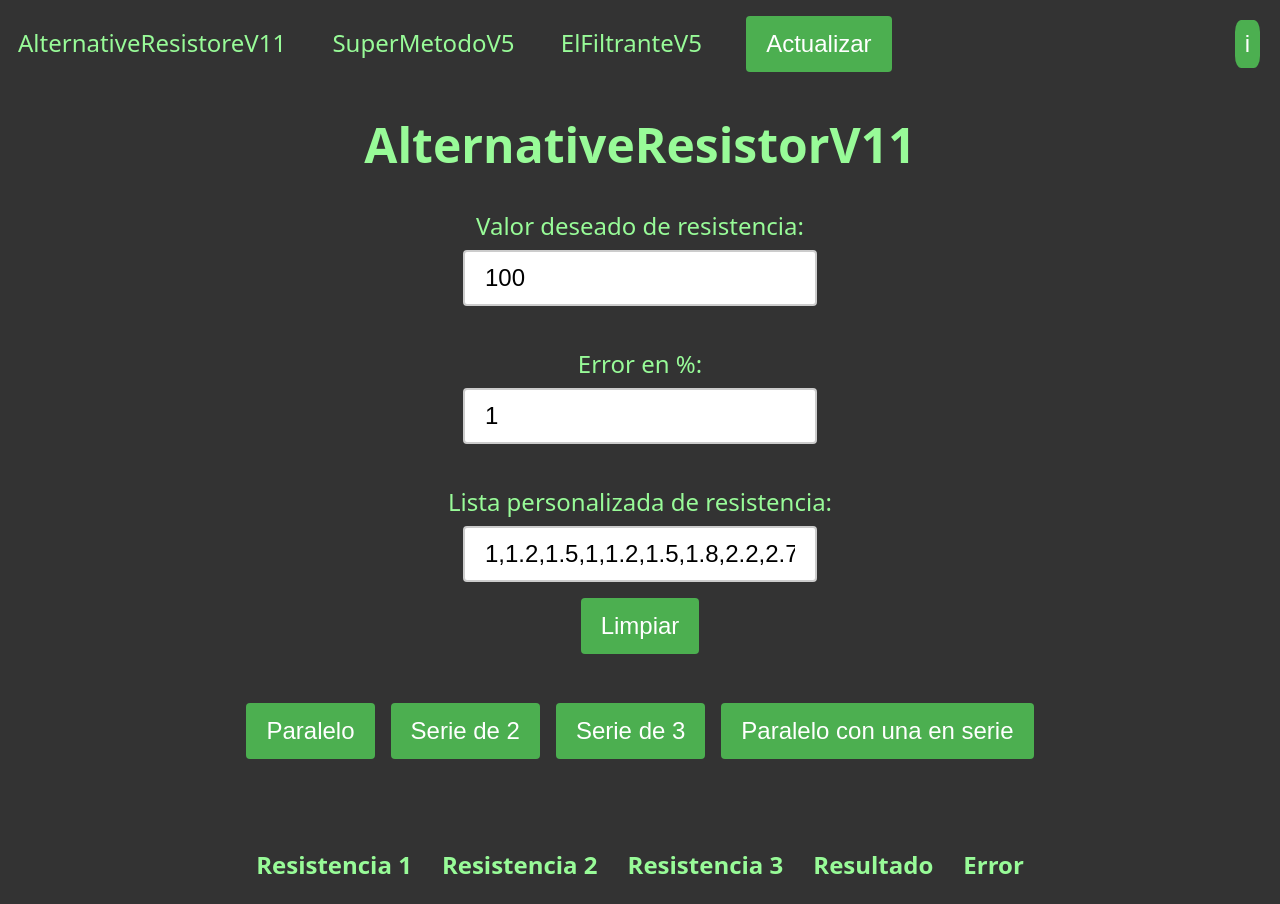
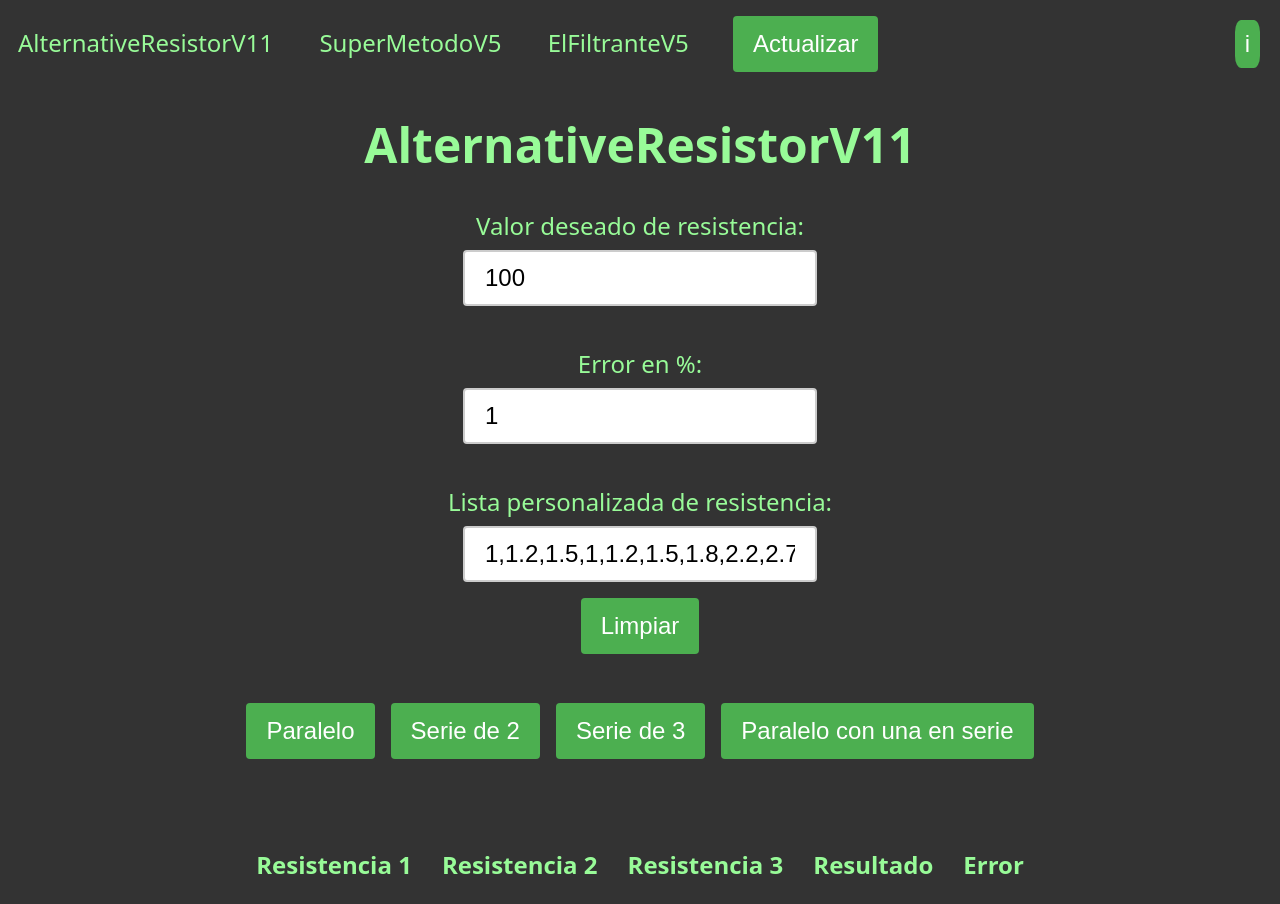
Before and after one commit to jd-xfhdg/electronicutilitesbeta, a plain HTML site: page index.html in a window 1280 px wide. Drawn offline with Linux system fonts and the light colour scheme.

Commit message:
Update index.html

```diff
--- a/index.html
+++ b/index.html
@@ -277,7 +277,7 @@
 <body>
   <header>
     <nav>
-      <a href="#app1">AlternativeResistoreV11</a>
+      <a href="#app1">AlternativeResistorV11</a>
       <a href="#app2">SuperMetodoV5</a>
       <a href="#app3">ElFiltranteV5</a>
       <button id="refresh-button" onclick="checkConnection()">Actualizar</button>
```
